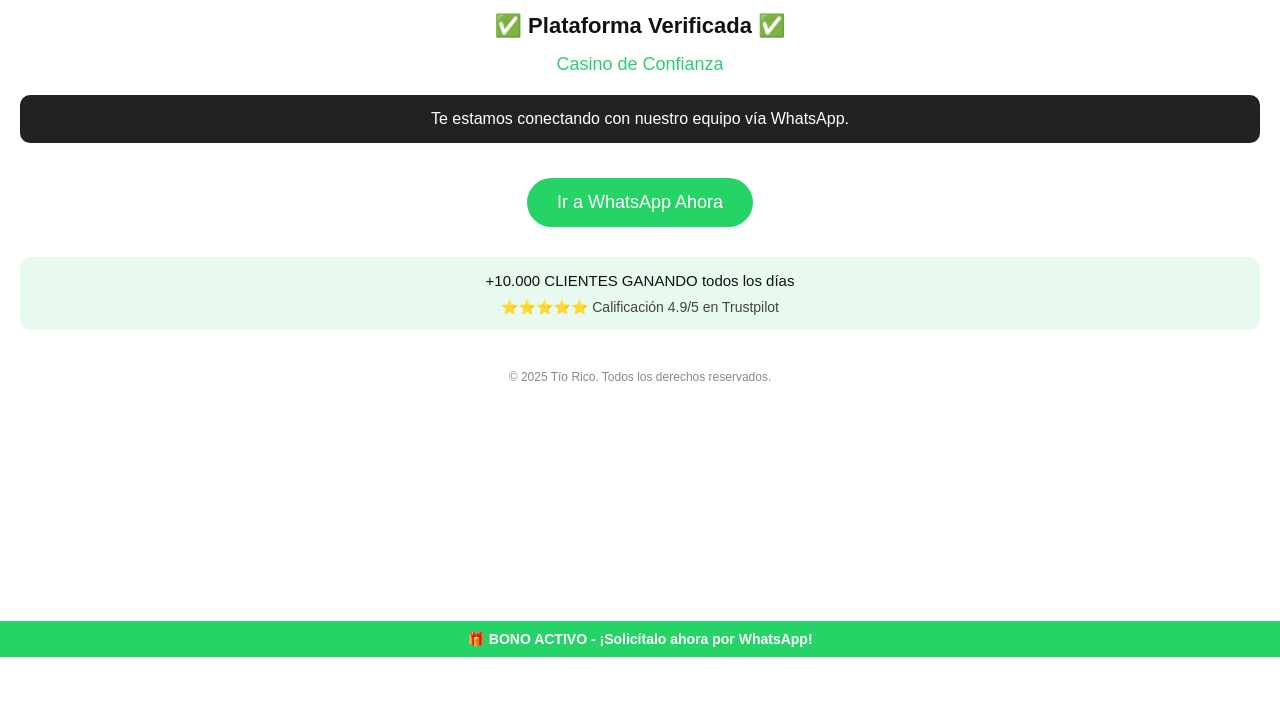
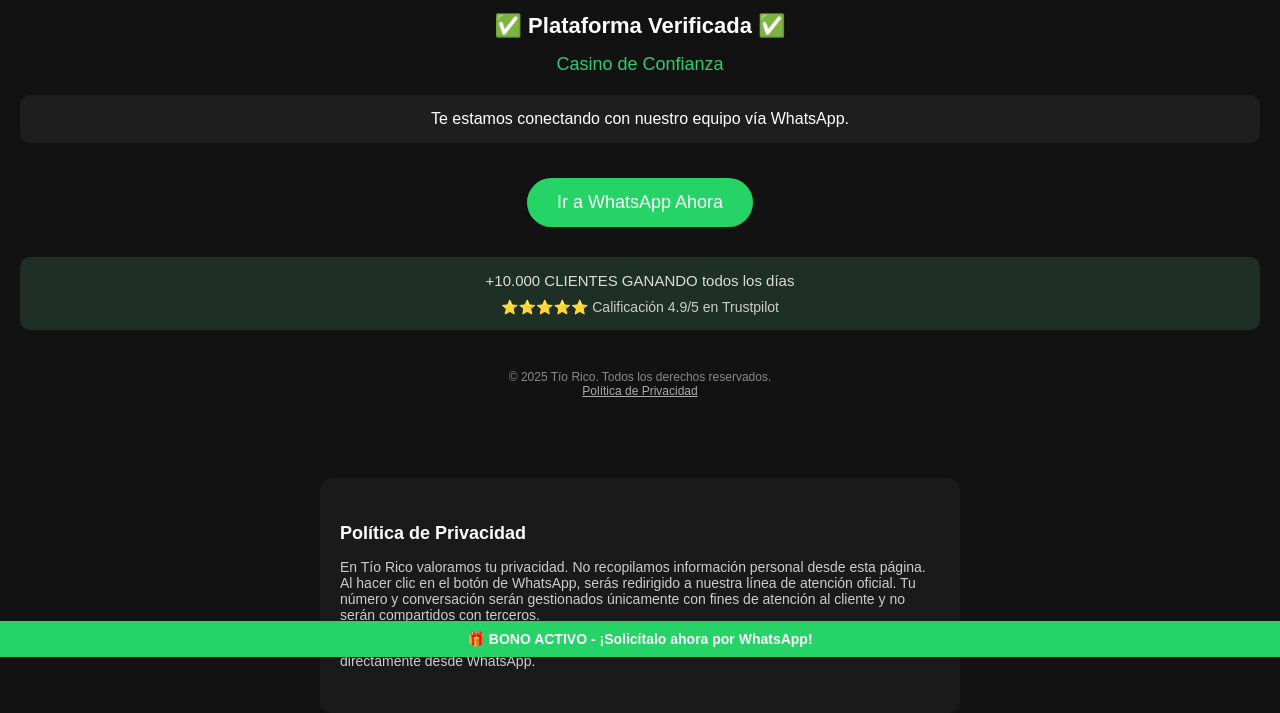
Before and after one commit to luchy611/tio-rico-landing, a plain HTML site: page index.html in a window 1280 px wide. Shown: the part 143-856 px from the top of the page. Before the commit the page ends 800 px from the top, so only its background shows below. Drawn offline with Linux system fonts and the light colour scheme.

Commit message:
Add files via upload

```diff
--- a/index.html
+++ b/index.html
@@ -8,9 +8,9 @@
     body {
       margin: 0;
       padding: 0;
-      background: #ffffff;
+      background: #121212;
       font-family: 'Arial', sans-serif;
-      color: #111;
+      color: #f1f1f1;
       text-align: center;
     }
 
@@ -21,13 +21,14 @@
     .logo img {
       width: 160px;
       border-radius: 20px;
-      box-shadow: 0 4px 12px rgba(0, 0, 0, 0.1);
+      box-shadow: 0 4px 12px rgba(255, 255, 255, 0.1);
     }
 
     h1 {
       font-size: 22px;
       font-weight: bold;
       margin-top: 25px;
+      color: #ffffff;
     }
 
     .subtitulo {
@@ -37,7 +38,7 @@
     }
 
     .mensaje {
-      background-color: #222;
+      background-color: #1e1e1e;
       color: #fff;
       padding: 15px;
       margin: 20px;
@@ -63,14 +64,15 @@
 
     .stats {
       margin: 30px 20px 20px;
-      background: #e8f9f0;
+      background: #1e2f26;
       padding: 15px;
       border-radius: 10px;
       font-size: 15px;
+      color: #dcdcdc;
     }
 
     .trust {
-      color: #444;
+      color: #cccccc;
       font-size: 14px;
       margin-top: 10px;
     }
@@ -79,6 +81,13 @@
       font-size: 12px;
       color: #888;
       margin-top: 40px;
+      padding-bottom: 80px;
+    }
+
+    .footer a {
+      color: #aaa;
+      text-decoration: underline;
+      font-size: 12px;
     }
 
     .barra {
@@ -118,11 +127,25 @@
   </div>
 
   <div class="footer">
-    © 2025 Tío Rico. Todos los derechos reservados.
+    © 2025 Tío Rico. Todos los derechos reservados.<br />
+    <a href="#politica">Política de Privacidad</a>
   </div>
 
   <div class="barra">
     🎁 BONO ACTIVO - ¡Solicítalo ahora por WhatsApp!
   </div>
+
+  <!-- Sección de política de privacidad -->
+  <section id="politica" style="background:#1a1a1a; padding:30px 20px; text-align:left; max-width:600px; margin: 0 auto; border-radius:12px;">
+    <h2 style="color:#fff; font-size:18px;">Política de Privacidad</h2>
+    <p style="font-size:14px; color:#ccc;">
+      En Tío Rico valoramos tu privacidad. No recopilamos información personal desde esta página.
+      Al hacer clic en el botón de WhatsApp, serás redirigido a nuestra línea de atención oficial.
+      Tu número y conversación serán gestionados únicamente con fines de atención al cliente y no serán compartidos con terceros.
+    </p>
+    <p style="font-size:14px; color:#ccc;">
+      Si tenés dudas o querés que eliminemos tu contacto de nuestro registro, escribinos directamente desde WhatsApp.
+    </p>
+  </section>
 </body>
 </html>
```
